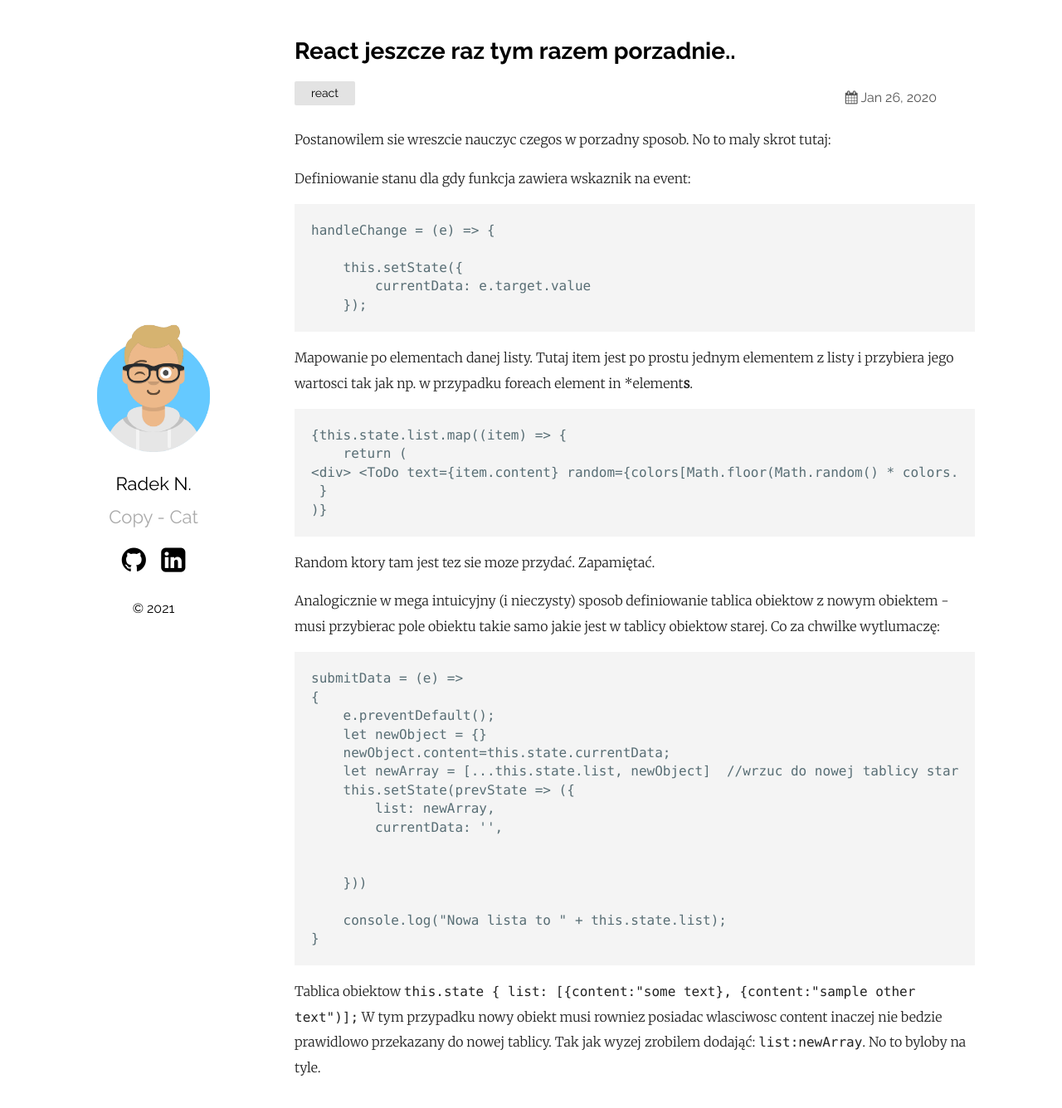
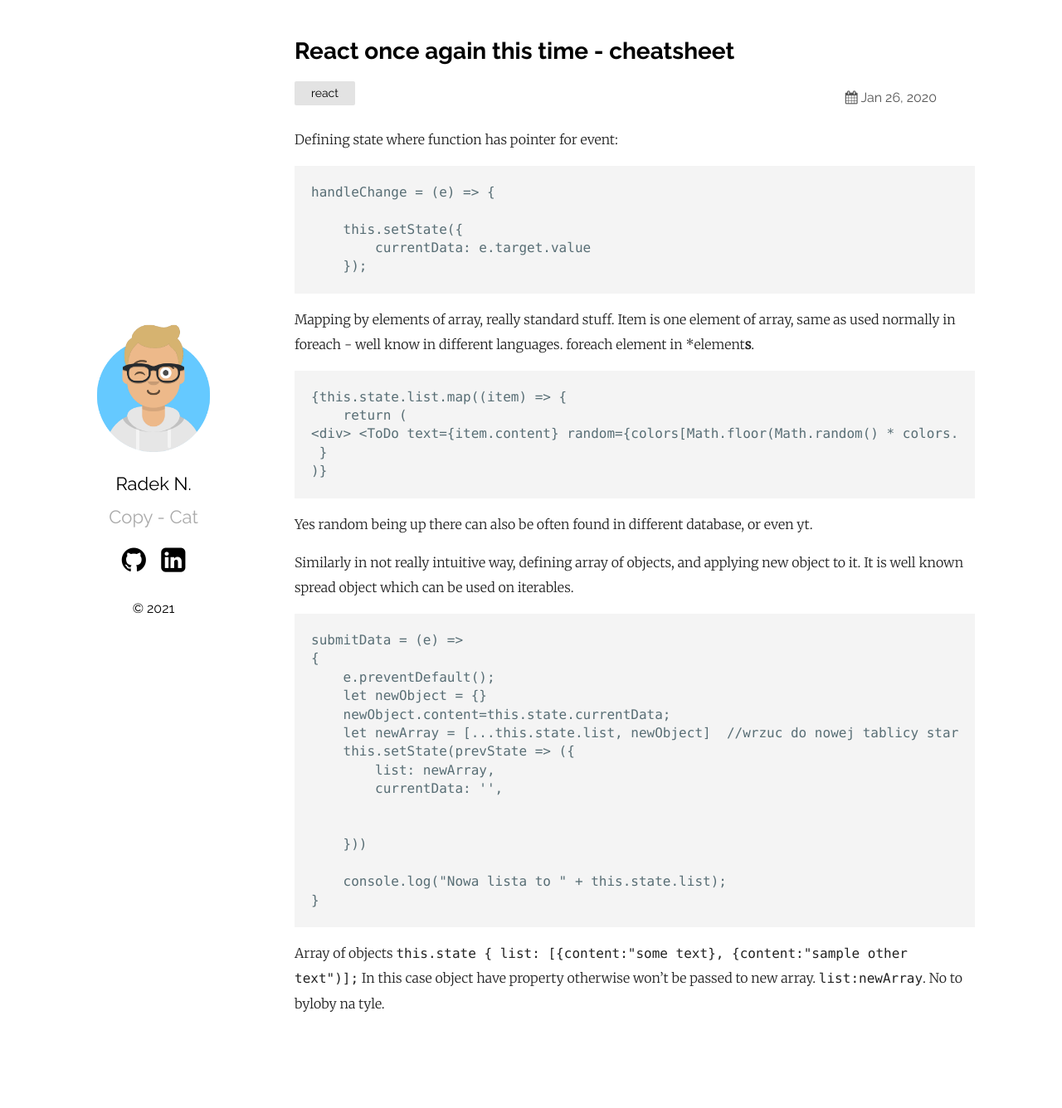
Before and after one commit to rnied137/szelma139.github.io, a Jekyll site: the page built from _posts/2020-01-26-React-let's-start-again.markdown, in a window 1280 px wide and 1347 px high. Shown: the top 1336 px of the window at 83% size. Built offline with Jekyll 4.4.1, drawn with Linux system fonts in a browser that asks for light colours.

Commit message:
Update 2020-01-26-React-let's-start-again.markdown

````diff
--- a/_posts/2020-01-26-React-let's-start-again.markdown
+++ b/_posts/2020-01-26-React-let's-start-again.markdown
@@ -1,14 +1,11 @@
 ---
-title: React jeszcze raz tym razem porzadnie..
+title: React once again this time - cheatsheet
 layout: post
 date: '2020-01-26 21:53:00 +0100'
 categories: react
 ---
 
-Postanowilem sie wreszcie nauczyc czegos w porzadny sposob. No to maly skrot tutaj:
-
-
-Definiowanie stanu dla gdy funkcja zawiera wskaznik na event:
+Defining state where function has pointer for event:
 ```
 handleChange = (e) => {
 
@@ -17,7 +14,7 @@ handleChange = (e) => {
     });
 ```
 
-Mapowanie po elementach danej listy. Tutaj item jest po prostu jednym elementem z listy i przybiera jego wartosci tak jak np. w przypadku foreach element in *element**s**.
+Mapping by elements of array, really standard stuff. Item is one element of array, same as used normally in foreach - well know in different languages. foreach element in *element**s**.
 
 ```
 {this.state.list.map((item) => {
@@ -26,9 +23,9 @@ Mapowanie po elementach danej listy. Tutaj item jest po prostu jednym elementem
  }
 )}
 ```
-Random ktory tam jest tez sie moze przydać. Zapamiętać.
+Yes random being up there can also be often found in different database, or even yt.
 
-Analogicznie w mega intuicyjny (i nieczysty) sposob definiowanie tablica obiektow z nowym obiektem - musi przybierac pole obiektu takie samo jakie jest w tablicy obiektow starej. Co za chwilke wytlumaczę:
+Similarly in not really intuitive way, defining array of objects, and applying new object to it. It is well known spread object which can be used on iterables.
 
 ```
 submitData = (e) =>
@@ -48,5 +45,6 @@ submitData = (e) =>
 }
 ```
 
-Tablica obiektow `this.state { list: [{content:"some text}, {content:"sample other text")];` W tym przypadku nowy obiekt musi rowniez posiadac wlasciwosc content inaczej nie bedzie prawidlowo przekazany do nowej tablicy. Tak jak wyzej zrobilem dodająć:
+Array of objects `this.state { list: [{content:"some text}, {content:"sample other text")];`
+In this case object have property otherwise won't be passed to new array.
 `list:newArray`. No to byloby na tyle.
````
